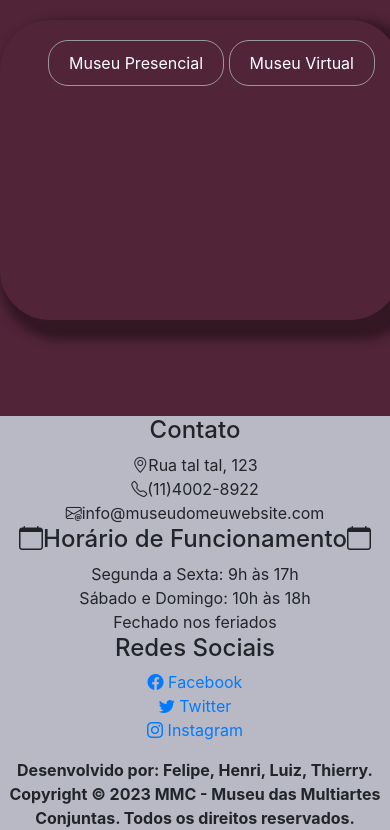
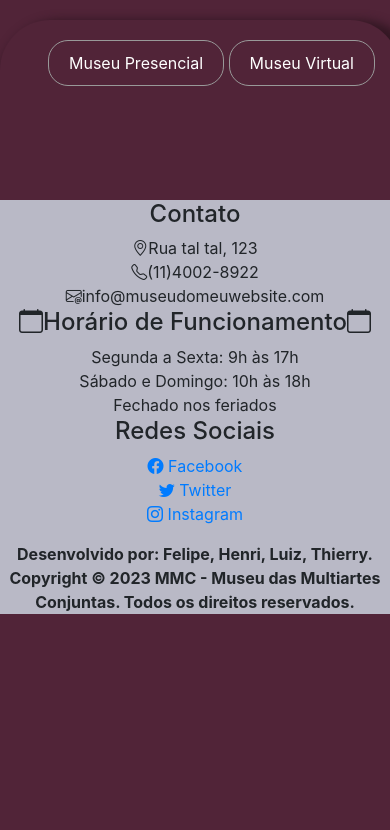
Before and after one commit to rexayt/MMC, a Django app: page /museu/ingressos in a window 390 px wide. Shown: the part 230-1060 px from the top of the page. After the commit the page ends 844 px from the top, so only its background shows below. Run offline with Django 4.2, Linux system fonts and the light colour scheme; some web fonts are replaced.

Commit message:
fixa footer em ingressos

```diff
--- a/main/templates/ingressos.html
+++ b/main/templates/ingressos.html
@@ -80,6 +80,39 @@
     </div>
 </div>
 
+{% block footer %}
+<div class="conteiner">
+    <footer class="footer fixed-bottom">
+      <div>
+        <div class="row">
+          <div class="col-md-4">
+            <h4>Contato</h4>
+            <p class="bi bi-geo-alt">Rua tal tal, 123</p>
+            <p class="bi bi-telephone">(11)4002-8922</p>
+            <p class="bi bi-envelope-at">info@museudomeuwebsite.com</p>
+          </div>
+          <div class="col-md-4">
+            <h4><span class="bi bi-calendar"></span>Horário de Funcionamento<span class="bi bi-calendar"><span></h4>
+            <p>Segunda a Sexta: 9h às 17h</p>
+            <p>Sábado e Domingo: 10h às 18h</p>
+            <p>Fechado nos feriados</p>
+          </div>
+          <div class="col-md-4">
+            <h4>Redes Sociais</h4>
+            <ul class="list-unstyled">
+              <li><a href=""><i class="bi bi-facebook"></i> Facebook</a></li>
+              <li><a href=""><i class="bi bi-twitter"></i> Twitter</a></li>
+              <li><a href=""><i class="bi bi-instagram"></i> Instagram</a></li>
+            </ul>
+          </div>
+        </div>
+      </div>
+      <p><strong>Desenvolvido por: Felipe, Henri, Luiz, Thierry.</strong></p>
+      <p><strong>Copyright © 2023 MMC - Museu das Multiartes Conjuntas. Todos os direitos reservados.</strong></p>
+    </footer>
+</div>
+{% endblock %}
+
 <script>
     function openTab(tabName) {
         var tabs = document.getElementsByClassName("tab");
```
